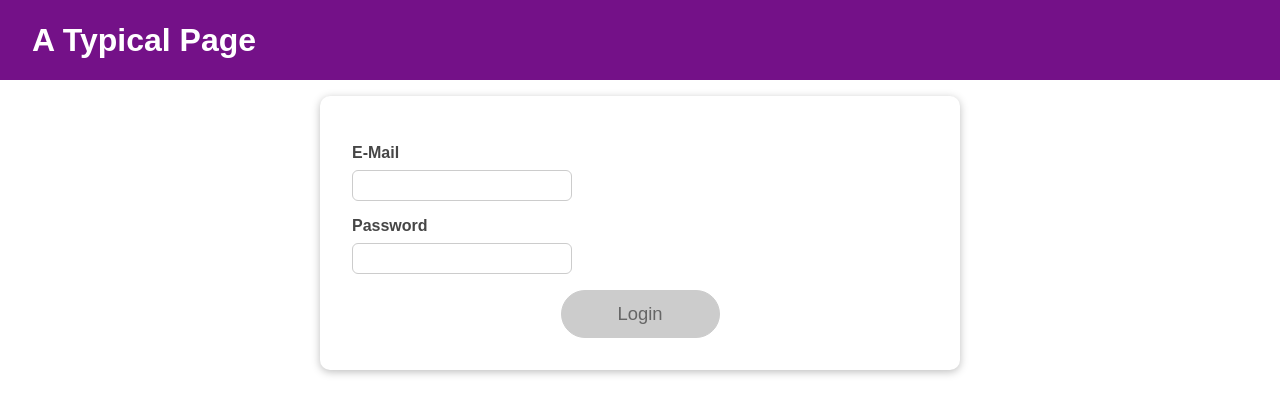
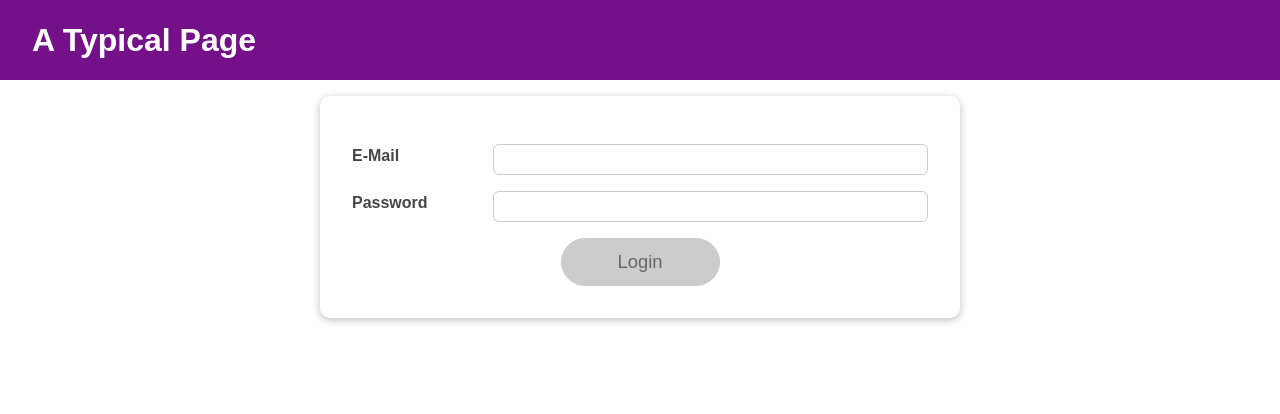
Before and after one commit to omerokumus1/login-app, a React (Create React App) app: page / in a window 1280 px wide. Shown: the top 414 px of the page. Built offline with nearby package versions, Linux system fonts and the light colour scheme.

Commit message:
email and password fields were broken, fixed

```diff
--- a/src/components/Input/Input.jsx
+++ b/src/components/Input/Input.jsx
@@ -4,7 +4,7 @@ function Input(props) {
   const args = props.props;
 
   return (
-    <div>
+    <React.Fragment>
       <label htmlFor={args.inputId}>{args.labelContent}</label>
       <input
         type={args.inputType}
@@ -13,7 +13,7 @@ function Input(props) {
         onChange={args.onChange}
         onBlur={args.onBlur}
       />
-    </div>
+    </React.Fragment>
   );
 }
 
--- a/src/components/Input/InputField.jsx
+++ b/src/components/Input/InputField.jsx
@@ -1,15 +1,5 @@
-import classes from '../Login/Login.module.css';
-
 function InputField(props) {
-  return (
-    <div
-      className={`${classes.control} ${
-        props.isPasswordStateValid === false ? classes.invalid : ''
-      }`}
-    >
-      {props.children}
-    </div>
-  );
+  return <div className={props.className}>{props.children}</div>;
 }
 
 export default InputField;
--- a/src/components/Login/Login.js
+++ b/src/components/Login/Login.js
@@ -151,7 +151,11 @@ const Login = (props) => {
   return (
     <Card className={classes.login}>
       <form onSubmit={submitHandler}>
-        <InputField isPasswordStateValid={emailState.isValid}>
+        <InputField
+          className={`${classes.control} ${
+            emailState.isValid === false ? classes.invalid : ''
+          }`}
+        >
           <Input
             props={
               new InputObj(
@@ -166,7 +170,11 @@ const Login = (props) => {
           />
         </InputField>
 
-        <InputField isPasswordStateValid={emailState.isValid}>
+        <InputField
+          className={`${classes.control} ${
+            passwordState.isValid === false ? classes.invalid : ''
+          }`}
+        >
           <Input
             props={
               new InputObj(
```
